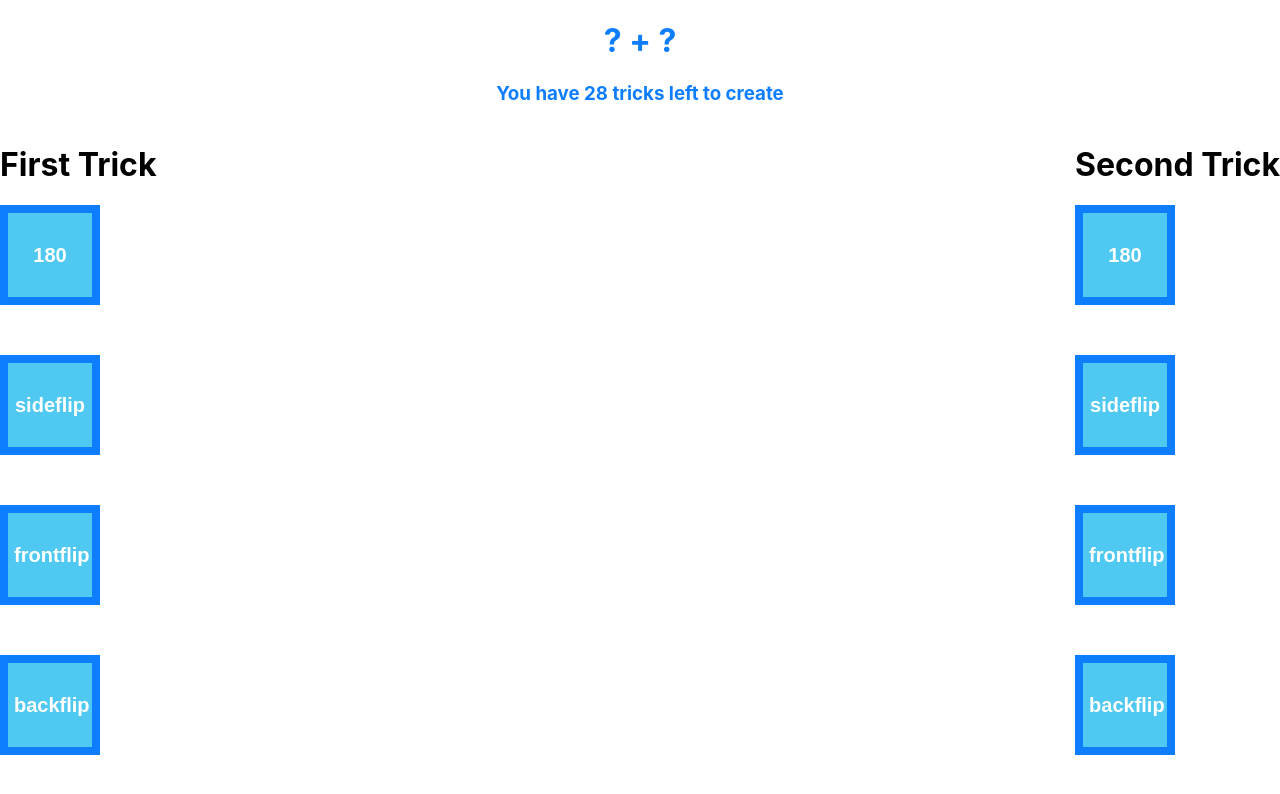
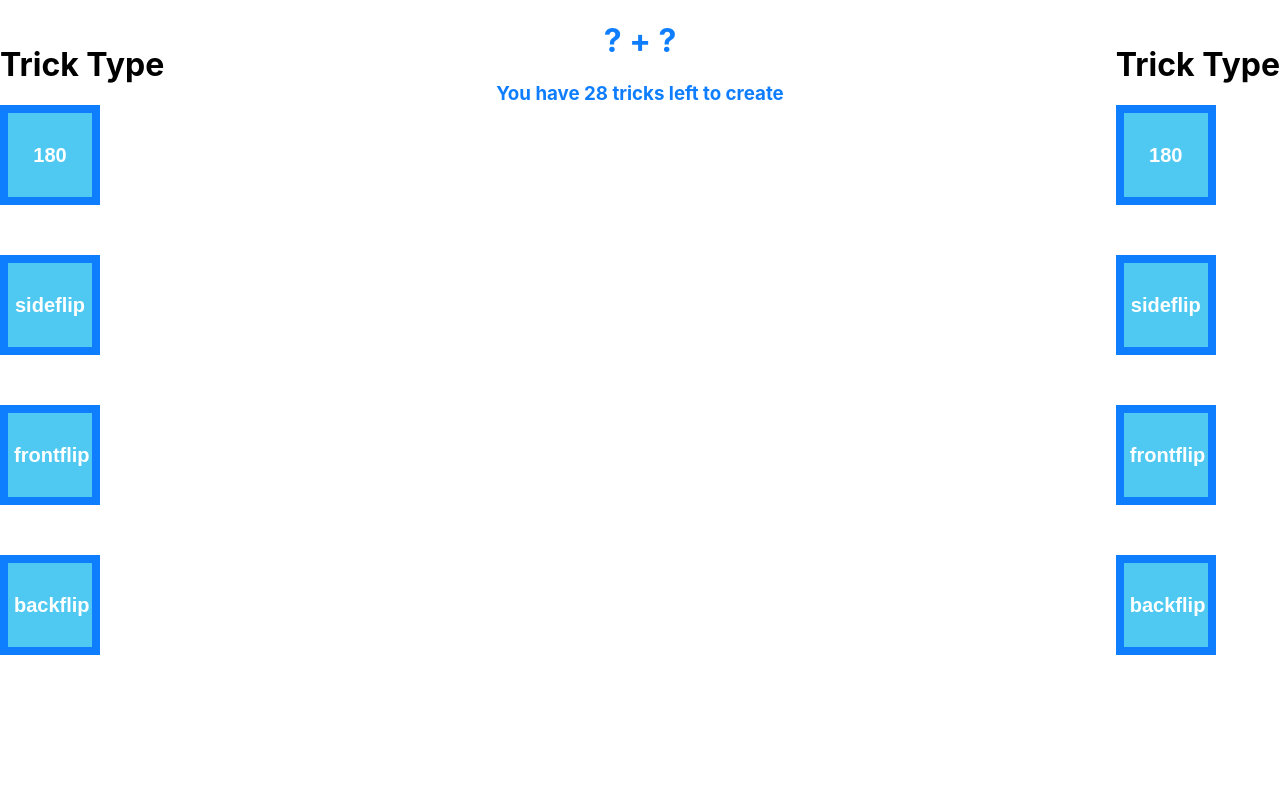
Before and after one commit to RysonShalvis/Move-Creator, a React (Create React App) app: page / in a window 1280 px wide. Shown: the top 794 px of the page. Built offline with nearby package versions, Linux system fonts and the light colour scheme.

Commit message:
add positioning styling

```diff
--- a/src/AllTricks.js
+++ b/src/AllTricks.js
@@ -18,6 +18,7 @@ class AllTricks extends Component {
                )
              }
            );
+           let firstOrSecond = this.props.firstOrSecond;
         let target = this.props.whichClicked;
         let side = allTricks.filter(trick => trick.props.base === 'sideflip');
         let back = allTricks.filter(trick => trick.props.base === 'backflip');
@@ -37,9 +38,19 @@ class AllTricks extends Component {
                 return ''
             }
         }
+        function which() {
+            return (
+                <div className="add-trick-container">
+                    <h2>{firstOrSecond} Trick</h2>
+                    {whichOneClicked()}
+                </div>
+
+            )
+        }
         return (
             <div className="add-trick-container">
-                {this.props.ogtrue ? whichOneClicked() : ''}
+
+                {this.props.ogtrue ? which()  : ''}
             </div>
         );
     }
--- a/src/App.css
+++ b/src/App.css
@@ -53,6 +53,13 @@
 }
 */
 
+.created-move {
+    position: absolute;
+    width: 100%;
+    top: 100px;
+    margin: auto;
+}
+
 
 .og-container {
     display: flex;
@@ -97,11 +104,13 @@
 }
 
 .add-trick-container-one {
-
+    position: relative;
+    top: -100px;
 }
 
 .add-trick-container-two {
-
+    position: relative;
+    top: -100px;
 }
 
 .add-trick-container {
--- a/src/App.js
+++ b/src/App.js
@@ -227,7 +227,7 @@ whichOneClicked2() {
       </div>
       <div className="button-container">
         <div className="add-trick-container-one">
-          <h1>First Trick</h1>
+          <h1>Trick Type</h1>
           <OrignalTricks
             sideClassName={this.state.sideClassName1}
             frontClassName={this.state.frontClassName1}
@@ -250,7 +250,7 @@ whichOneClicked2() {
             trickOptions={trickOptions}
             firstOrSecond="second"/>
         <div className="add-trick-container-two">
-          <h1>Second Trick</h1>
+          <h1>Trick Type</h1>
           <OrignalTricks
             sideClassName={this.state.sideClassName2}
             frontClassName={this.state.frontClassName2}
--- a/src/CreatedMove.js
+++ b/src/CreatedMove.js
@@ -2,7 +2,7 @@ import React from 'react';
 
 class CreatedMove extends React.Component {
     render() {
-    return <h1>{this.props.createdMove}</h1>
+    return <h1 className="created-move">{this.props.createdMove}</h1>
     }
 }
 
```
